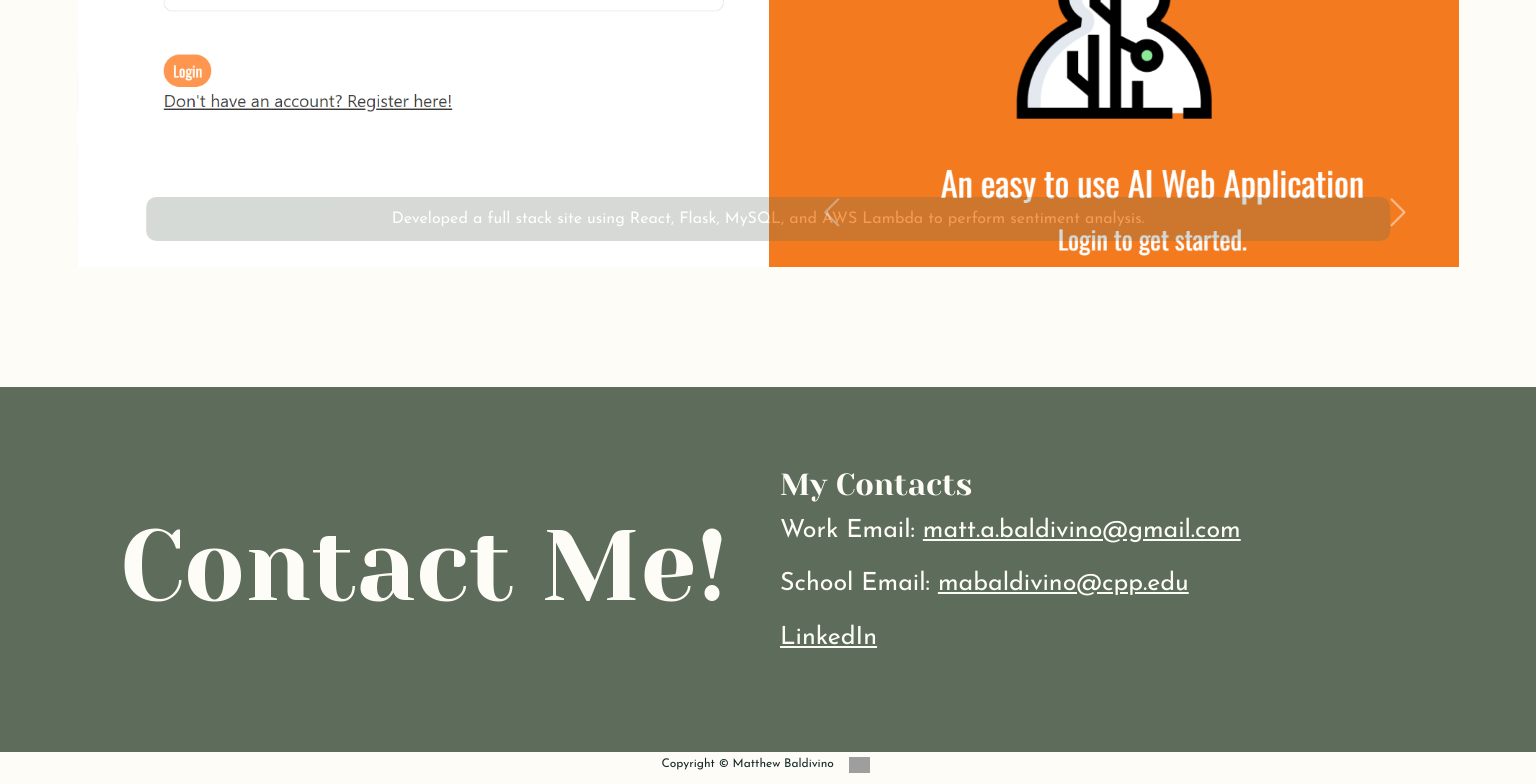
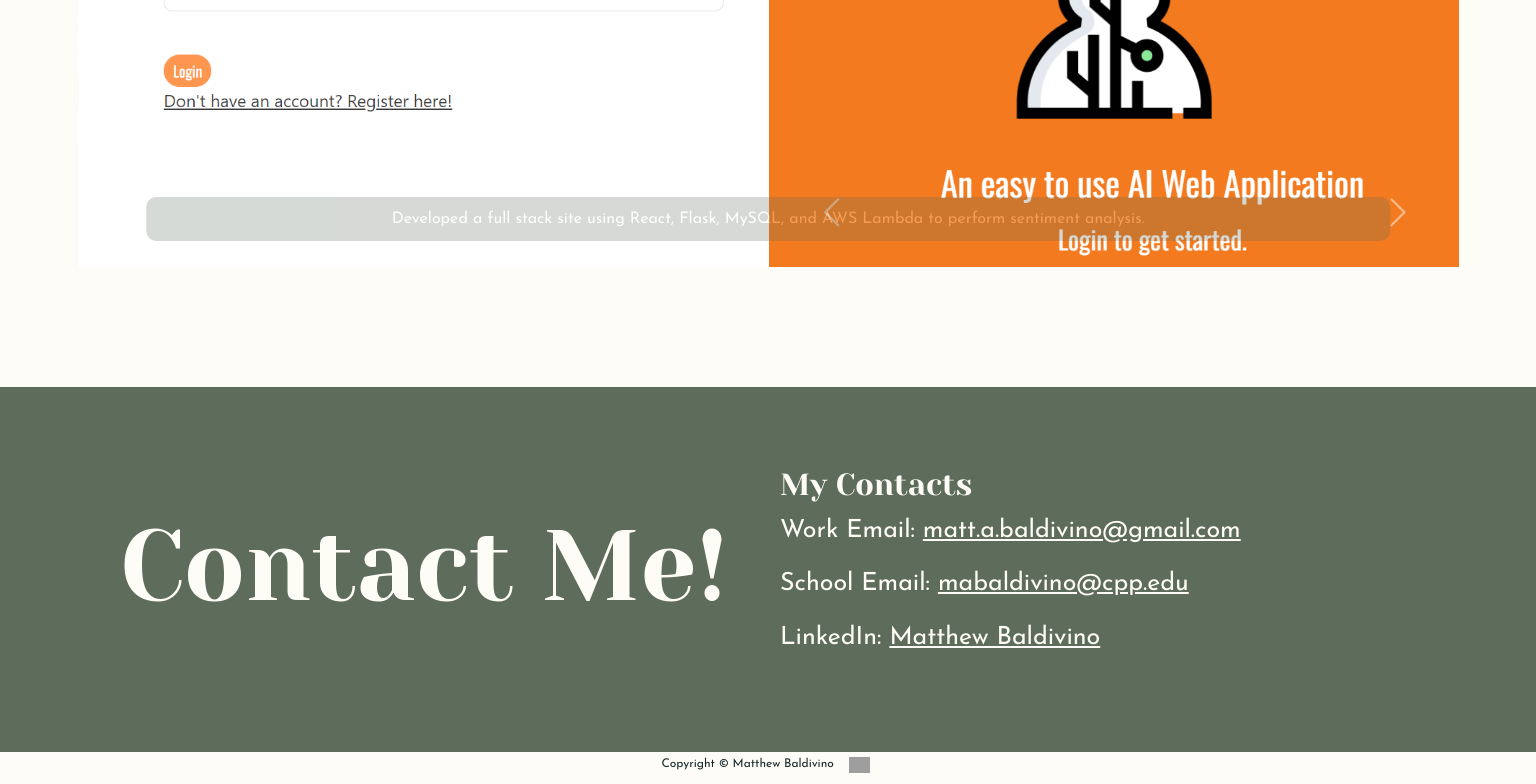
Before and after one commit to MattBaldivino/FullSite, a React (Create React App) app in the folder Website/: page / in a window 1536 px wide. Shown: the part 3484-4268 px from the top of the page. Built offline with nearby package versions, Linux system fonts and the light colour scheme; grey boxes are pictures that could not be loaded; a web font is replaced by a local one.

Commit message:
responsive contact form

```diff
--- a/Website/public/styles.css
+++ b/Website/public/styles.css
@@ -296,6 +296,7 @@ textarea{
 	}
 	#contact{
 		padding-top: 40px;
+		text-align: center;
 	}
 	#contact .container{
 		padding-bottom: 40px;
@@ -389,6 +390,7 @@ textarea{
 	}
 	#contact .container{
 		padding-bottom: 40px;
+		text-align: left;
 	}
 	#link-text{
 		font-size: 8px;
@@ -485,6 +487,7 @@ textarea{
 	}
 	#contact{
 		padding-top: 80px;
+		text-align: left;
 	}
 	#contact .container{
 		padding-bottom: 80px;
@@ -585,6 +588,9 @@ textarea{
 	#skills-div p{
 		font-size: 25px;
 	}
+	#contact{
+		text-align: left;
+	}
 	.carousel li.slide #caption1, #caption2, #caption3{
 		font-size: 16px;
 	}
@@ -628,6 +634,9 @@ textarea{
 		position: relative;
 		top: 0;
 	}
+	#contact{
+		text-align: left;
+	}
 	#name h3{
 		font-size: 20px;
 	}
--- a/Website/src/components/Footer.js
+++ b/Website/src/components/Footer.js
@@ -58,7 +58,7 @@ import Col from 'react-bootstrap/Col';
 								<h2>My Contacts</h2>
 								<p>Work Email: <a className="contact-links" href="mailto:matt.a.baldivino@gmail.com">matt.a.baldivino@gmail.com</a></p>
 								<p>School Email: <a className="contact-links" href="mailto:mabaldivino@cpp.edu">mabaldivino@cpp.edu</a></p>
-								<p><a className="contact-links" href="https://www.linkedin.com/in/matthew-baldivino123">LinkedIn</a></p>
+								<p>LinkedIn: <a className="contact-links" href="https://www.linkedin.com/in/matthew-baldivino123" target="_blank">Matthew Baldivino</a></p>
 							</div>
 						</Col>
 						{/*<Col xs={12} sm={12} md={6}>
```
